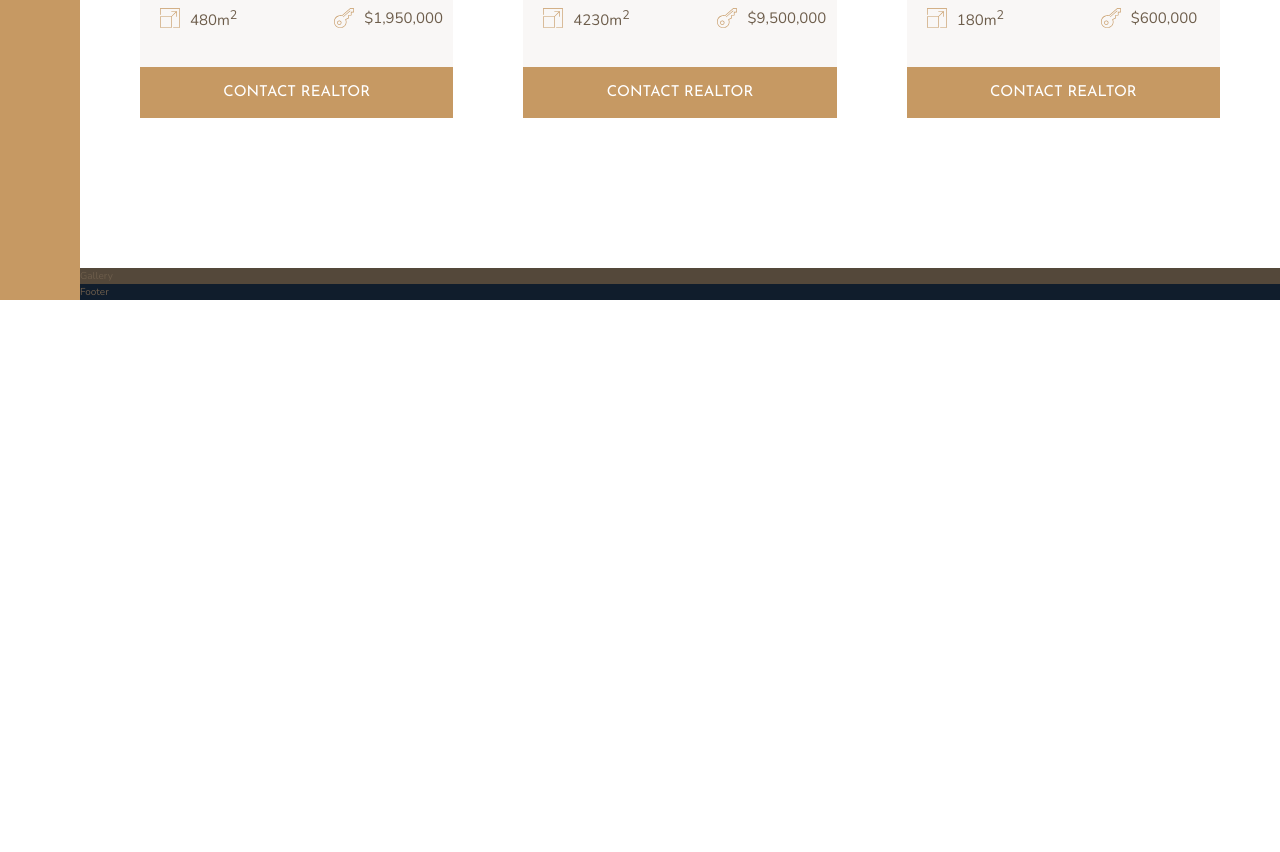
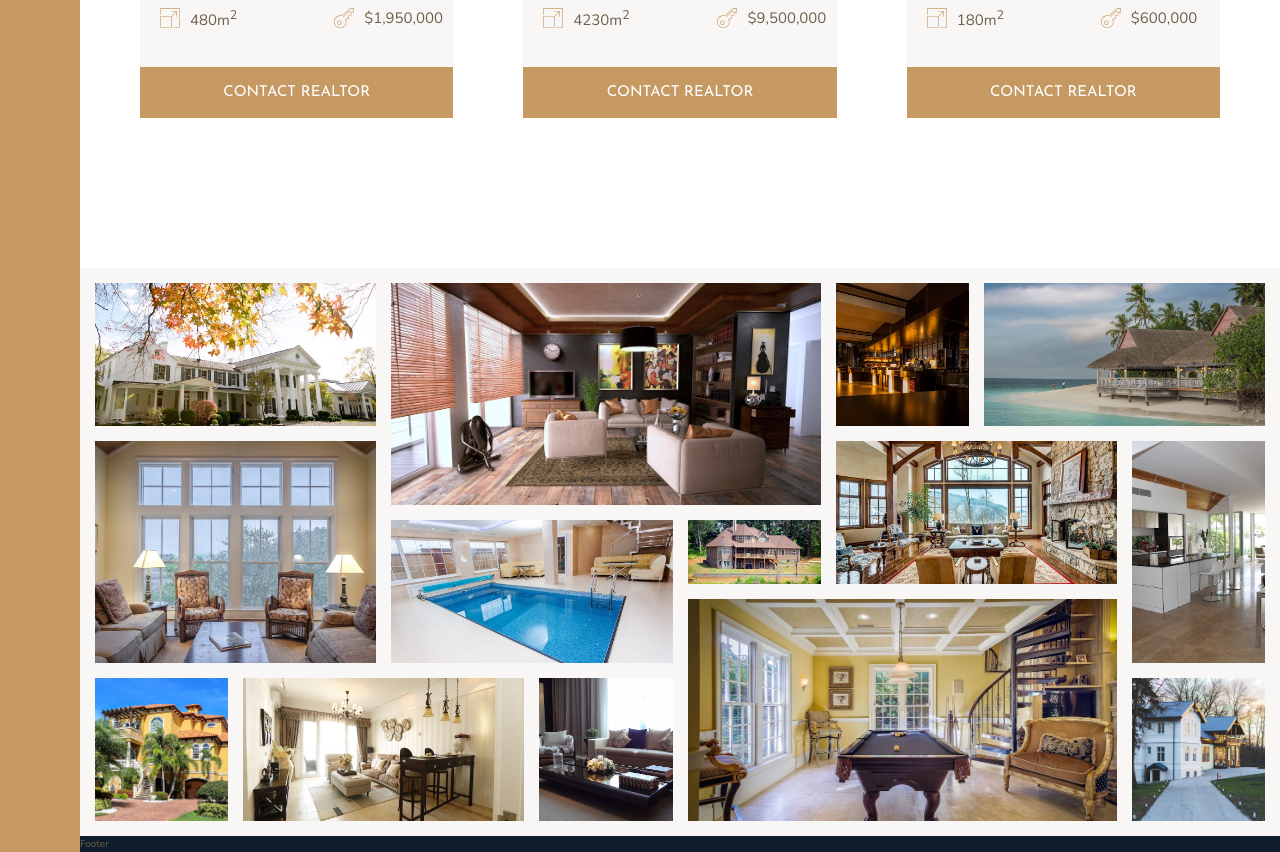
Before and after one commit to spaceinvadev/nexter, a website: page index.html in a window 1280 px wide. Shown: the part 2859-3711 px from the top of the page. Before the commit the page ends 3159 px from the top, so only its background shows below. Drawn offline with nearby package versions, Linux system fonts and the light colour scheme.

Commit message:
Build the Gallery section

```diff
--- a/index.html
+++ b/index.html
@@ -311,7 +311,65 @@
         </section>
 
         <!-- Gallery section -->
-        <section class="gallery">Gallery</section>
+        <section class="gallery">
+
+            <figure class="gallery__item gallery__item--1">
+                <img src="images/gal-1.jpeg" alt="Gallery image 1" class="gallery__img">
+            </figure>
+
+            <figure class="gallery__item gallery__item--2">
+                <img src="images/gal-2.jpeg" alt="Gallery image 2" class="gallery__img">
+            </figure>
+
+            <figure class="gallery__item gallery__item--3">
+                <img src="images/gal-3.jpeg" alt="Gallery image 3" class="gallery__img">
+            </figure>
+
+            <figure class="gallery__item gallery__item--4">
+                <img src="images/gal-4.jpeg" alt="Gallery image 4" class="gallery__img">
+            </figure>
+
+            <figure class="gallery__item gallery__item--5">
+                <img src="images/gal-5.jpeg" alt="Gallery image 5" class="gallery__img">
+            </figure>
+
+            <figure class="gallery__item gallery__item--6">
+                <img src="images/gal-6.jpeg" alt="Gallery image 6" class="gallery__img">
+            </figure>
+
+            <figure class="gallery__item gallery__item--7">
+                <img src="images/gal-7.jpeg" alt="Gallery image 7" class="gallery__img">
+            </figure>
+
+            <figure class="gallery__item gallery__item--8">
+                <img src="images/gal-8.jpeg" alt="Gallery image 8" class="gallery__img">
+            </figure>
+
+            <figure class="gallery__item gallery__item--9">
+                <img src="images/gal-9.jpeg" alt="Gallery image 9" class="gallery__img">
+            </figure>
+
+            <figure class="gallery__item gallery__item--10">
+                <img src="images/gal-10.jpeg" alt="Gallery image 10" class="gallery__img">
+            </figure>
+
+            <figure class="gallery__item gallery__item--11">
+                <img src="images/gal-11.jpeg" alt="Gallery image 11" class="gallery__img">
+            </figure>
+
+            <figure class="gallery__item gallery__item--12">
+                <img src="images/gal-12.jpeg" alt="Gallery image 12" class="gallery__img">
+            </figure>
+
+            <figure class="gallery__item gallery__item--13">
+                <img src="images/gal-13.jpeg" alt="Gallery image 13" class="gallery__img">
+            </figure>
+
+            <figure class="gallery__item gallery__item--14">
+                <img src="images/gal-14.jpeg" alt="Gallery image 14" class="gallery__img">
+            </figure>
+
+        </section>
 
         <!-- Footer -->
         <footer class="footer">Footer</footer>
--- a/sass/_gallery.scss
+++ b/sass/_gallery.scss
@@ -1,4 +1,91 @@
 .gallery {
-    background-color: $color-grey-dark-1;
+    background-color: $color-grey-light-1;
     grid-column: full-start / full-end;
+
+    display: grid;
+    grid-template-columns: repeat(8, 1fr);
+    grid-template-rows: repeat(7, 5vw);
+    grid-gap: 1.5rem;
+    padding: 1.5rem;
+
+    &__item {
+
+        &--1 {
+            grid-row: 1 / span 2;
+            grid-column: 1 / span 2;
+        }
+
+        &--2 {
+            grid-row: 1 / span 3;
+            grid-column: 3 / span 3;
+        }
+
+        &--3 {
+            grid-row: 1 / span 2;
+            grid-column: 6 / 7;
+        }
+
+        &--4 {
+            grid-row: 1 / span 2;
+            grid-column: 7 / span 2;
+        }
+
+        &--5 {
+            grid-row: 3 / span 3;
+            grid-column: 1 / span 2;
+        }
+
+        &--6 {
+            grid-row: 4 / span 2;
+            grid-column: 3 / span 2;
+        }
+
+        &--7 {
+            grid-row: 4 / 5;
+            grid-column: 5 / 6;
+        }
+
+        &--8 {
+            grid-row: 3 / span 2;
+            grid-column: 6 / span 2;
+        }
+
+        &--9 {
+            grid-row: 3 / span 3;
+            grid-column: 8 / 9;
+        }
+
+        &--10 {
+            grid-row: 6 / span 2;
+            grid-column: 1 / 2;
+        }
+
+        &--11 {
+            grid-row: 6 / span 2;
+            grid-column: 2 / span 2;
+        }
+
+        &--12 {
+            grid-row: 6 / span 2;
+            grid-column: 4 / 5;
+        }
+
+        &--13 {
+            grid-row: 5 / span 3;
+            grid-column: 5 / span 3;
+        }
+
+        &--14 {
+            grid-row: 6 / span 2;
+            grid-column: 8 / 9;
+        }
+
+    }
+
+    &__img {
+        display: block;
+        width: 100%;
+        height: 100%;
+        object-fit: cover;
+    }
 }
```
Also changed, not shown: images/gal-1.jpeg (added), images/gal-10.jpeg (added), images/gal-11.jpeg (added), images/gal-12.jpeg (added), images/gal-13.jpeg (added), images/gal-14.jpeg (added), images/gal-2.jpeg (added), images/gal-3.jpeg (added), images/gal-4.jpeg (added), images/gal-5.jpeg (added), images/gal-6.jpeg (added), images/gal-7.jpeg (added), images/gal-8.jpeg (added), images/gal-9.jpeg (added), 1 more files.
